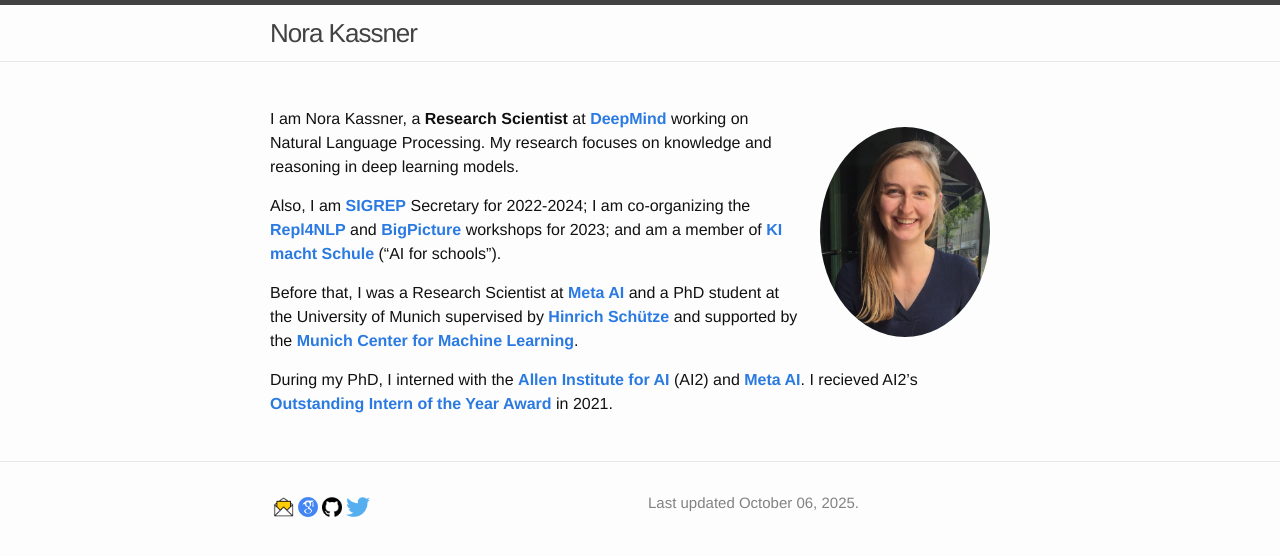
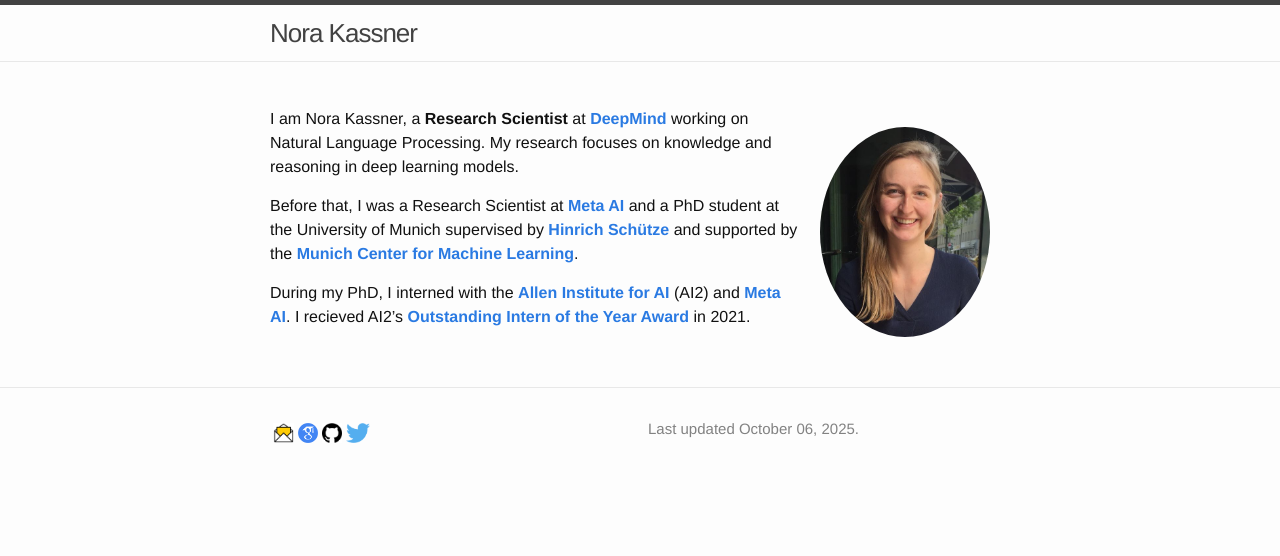
Before and after one commit to norakassner/norakassner.github.io, a Jekyll site: the page built from index.md, in a window 1280 px wide. Shown: the top 556 px of the page. Built offline with Jekyll 4.4.1, drawn with Linux system fonts in a browser that asks for light colours.

Commit message:
Update index.md

```diff
--- a/index.md
+++ b/index.md
@@ -12,12 +12,6 @@ description: I'm Nora and I am a Research Scientist in Natural Language Processi
 
 I am Nora Kassner, a  __Research Scientist__ at [__DeepMind__](https://www.deepmind.com/) working on Natural Language Processing. My research focuses on knowledge and reasoning in deep learning models.
 
-
-
-Also, I am [__SIGREP__](https://www.sigrep.org/index.html) Secretary for 2022-2024; I am co-organizing the [__Repl4NLP__](https://sites.google.com/view/repl4nlp2023/?pli=1) and [__BigPicture__](https://www.bigpictureworkshop.com/) workshops for 2023; and am a member of [__KI macht Schule__](https://ki-macht-schule.de) ("AI for schools").
-
-
-
 Before that, I was a Research Scientist at [__Meta AI__](https://ai.facebook.com/) and a PhD student at the University of Munich supervised by [__Hinrich Schütze__](https://scholar.google.com/citations?user=qIL9dWUAAAAJ&hl=en) and supported by the  [__Munich Center for Machine Learning__](https://mcml.ai/).
 
 During my PhD, I interned with the [__Allen Institute for AI__](https://allenai.org/) (AI2) and [__Meta AI__](https://ai.facebook.com/). I recieved AI2's [__Outstanding Intern of the Year Award__](https://allenai.org/outstanding-interns) in 2021.
```
